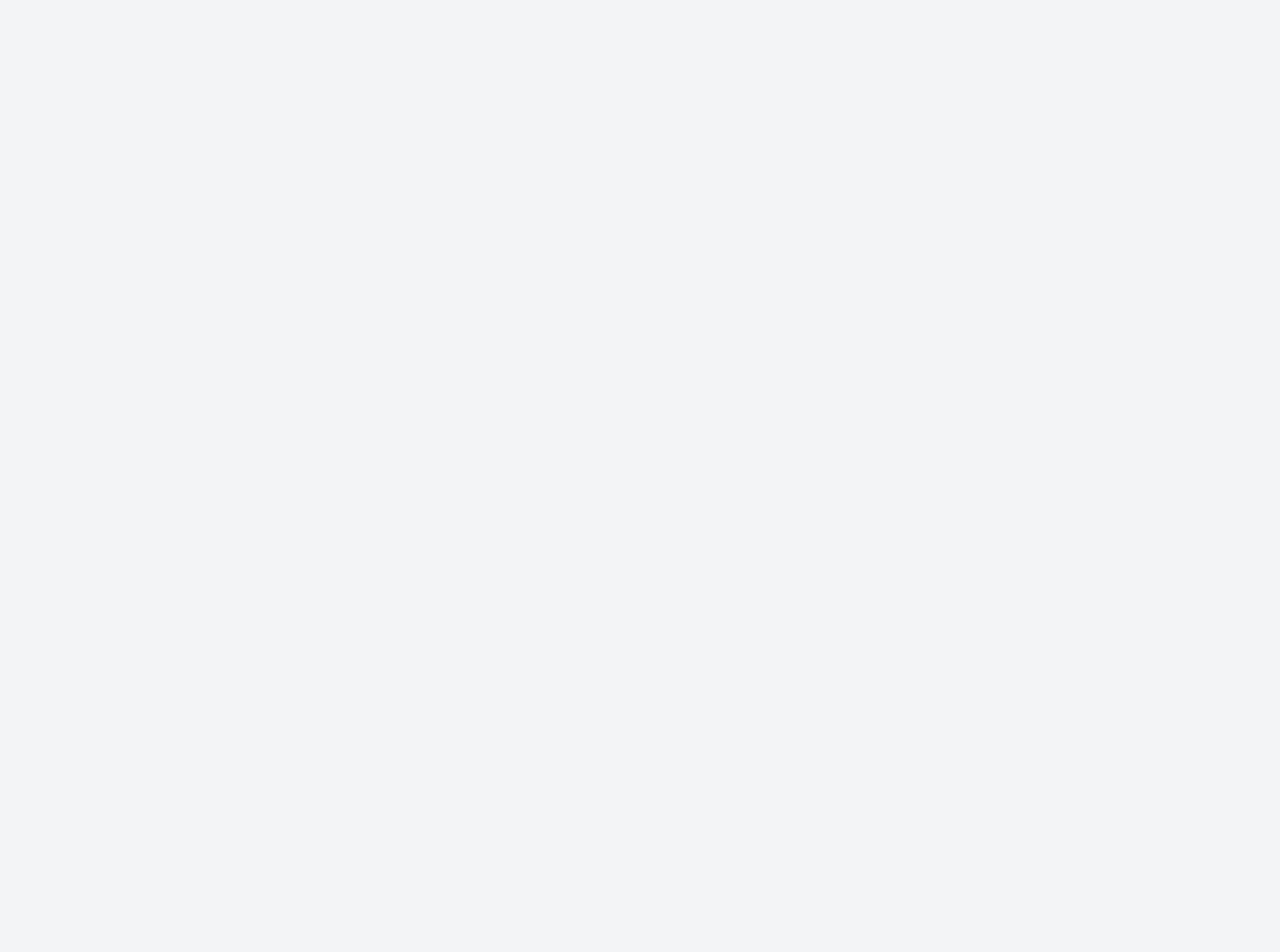
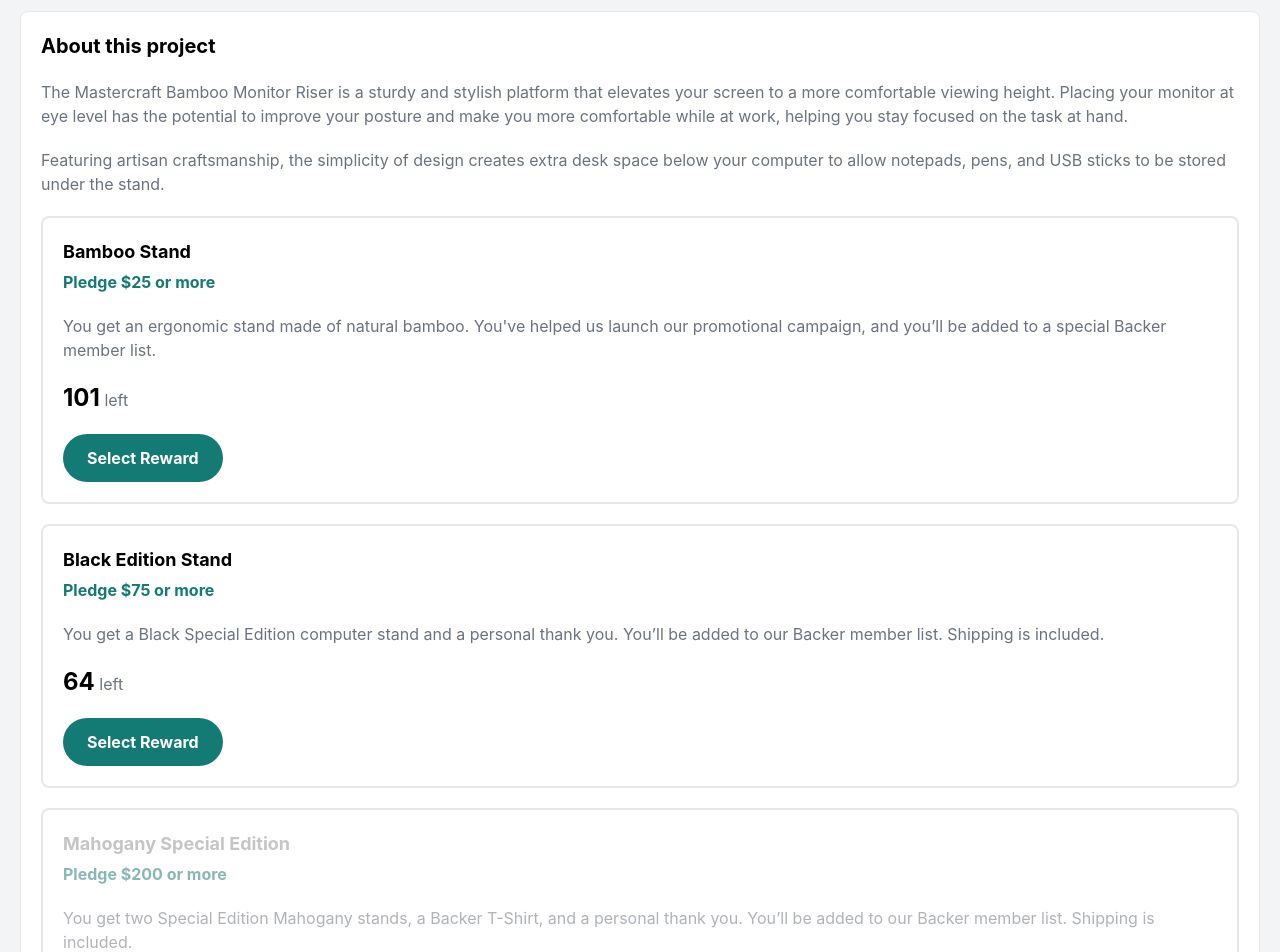
Before and after one commit to TifennQ/Crowdfunding-product-page-FrontEndMentor, a React (Create React App) app: page / in a window 1280 px wide. Shown: the part 1060-2012 px from the top of the page. Before the commit the page ends 1051 px from the top, so only its background shows below. Built offline with nearby package versions, Linux system fonts and the light colour scheme.

Commit message:
About section

```diff
--- a/src/App.js
+++ b/src/App.js
@@ -1,3 +1,4 @@
+import About from "./components/About";
 import Backers from "./components/Backers";
 import Header from "./components/Header";
 import Section1 from "./components/Section1";
@@ -11,6 +12,7 @@
       <Showcase/>
       <Section1/>
       <Backers/>
+      <About/>
     </div>
   );
 }
--- /dev/null
+++ b/src/components/About.js
@@ -0,0 +1,39 @@
+import React, {useState} from 'react'
+import data from "../data"
+
+const About = () => {
+    const [cards, setCards] = useState(data)
+    return (
+        <>
+            <section className="bg-white border mx-5 px-5 rounded-lg mt-5 py-5">
+              <div>
+                <h2 className="text-xl font-bold">About this project</h2>
+                <p className="text-gray-500 pt-5">The Mastercraft Bamboo Monitor Riser is a sturdy and stylish platform that elevates your screen
+    to a more comfortable viewing height. Placing your monitor at eye level has the potential to improve
+    your posture and make you more comfortable while at work, helping you stay focused on the task at hand.</p>
+                <p className="text-gray-500 pt-5">Featuring artisan craftsmanship, the simplicity of design creates extra desk space below your computer
+    to allow notepads, pens, and USB sticks to be stored under the stand.</p>
+              </div>
+              <div>
+                {
+                    cards.map((card) => {
+                        const {id, title, pledge, description, left, button} = card
+                        return (
+                            <div key={id} className="border-2 rounded-lg px-5 py-5 my-5">
+                                <h3 className={`${left === "0" ? "text-lg font-bold mb-1 gray_disabled" : "text-lg font-bold mb-1"}`}>{title}</h3>
+                                <h4 className= {`${left === "0" ? "pledge font-bold disabled" : "pledge font-bold"}`}>{pledge}</h4>
+                                <p className={`${left === "0" ? "mt-5 text-gray-500 disabled" : "mt-5 text-gray-500"}`} >{description}</p>
+                                <p className={`${left === "0" ? "text-gray-500 mt-5 disabled" : "text-gray-500 mt-5"}`}><span className="text-black text-2xl font-bold">{left}</span> left</p>
+                                <button className={`${left === "0" ? "btn-disabled rounded-full py-3 px-6 text-white mt-5 font-bold disabled" : "btn rounded-full py-3 px-6 text-white mt-5 font-bold"}`}>{button}</button>
+                            </div>
+                        )
+                    })
+
+                }
+              </div>
+            </section>
+        </>
+    )
+}
+
+export default About
--- /dev/null
+++ b/src/data.js
@@ -0,0 +1,28 @@
+const data = [
+    {
+        id: 1,
+        title: "Bamboo Stand",
+        pledge: "Pledge $25 or more",
+        description: "You get an ergonomic stand made of natural bamboo. You've helped us launch our promotional campaign, and you’ll be added to a special Backer member list.",
+        left: "101",
+        button: "Select Reward"
+    },
+    {
+        id: 2,
+        title: "Black Edition Stand",
+        pledge: "Pledge $75 or more",
+        description: "You get a Black Special Edition computer stand and a personal thank you. You’ll be added to our Backer member list. Shipping is included.",
+        left: "64",
+        button: "Select Reward",
+    },
+    {
+        id: 3,
+        title: "Mahogany Special Edition",
+        pledge: "Pledge $200 or more",
+        description: "You get two Special Edition Mahogany stands, a Backer T-Shirt, and a personal thank you. You’ll be added to our Backer member list. Shipping is included.",
+        left: "0",
+        button: "Out of Stock",
+    }
+]
+
+export default data
--- a/src/index.css
+++ b/src/index.css
@@ -11,6 +11,24 @@
 .btn {
   background-color: hsl(176, 72%, 28%);
 }
+
+.btn-disabled {
+  background-color: #9b9b9b;
+}
+
+.pledge {
+  color: hsl(176, 72%, 28%);
+}
+
+.gray_disabled {
+  color: #9b9b9b;
+  filter: brightness(90%) opacity(50%);
+}
+
+.disabled {
+  filter: brightness(90%) opacity(50%);
+}
+
 
 .mastercraft-logo {
   position: absolute;
```
